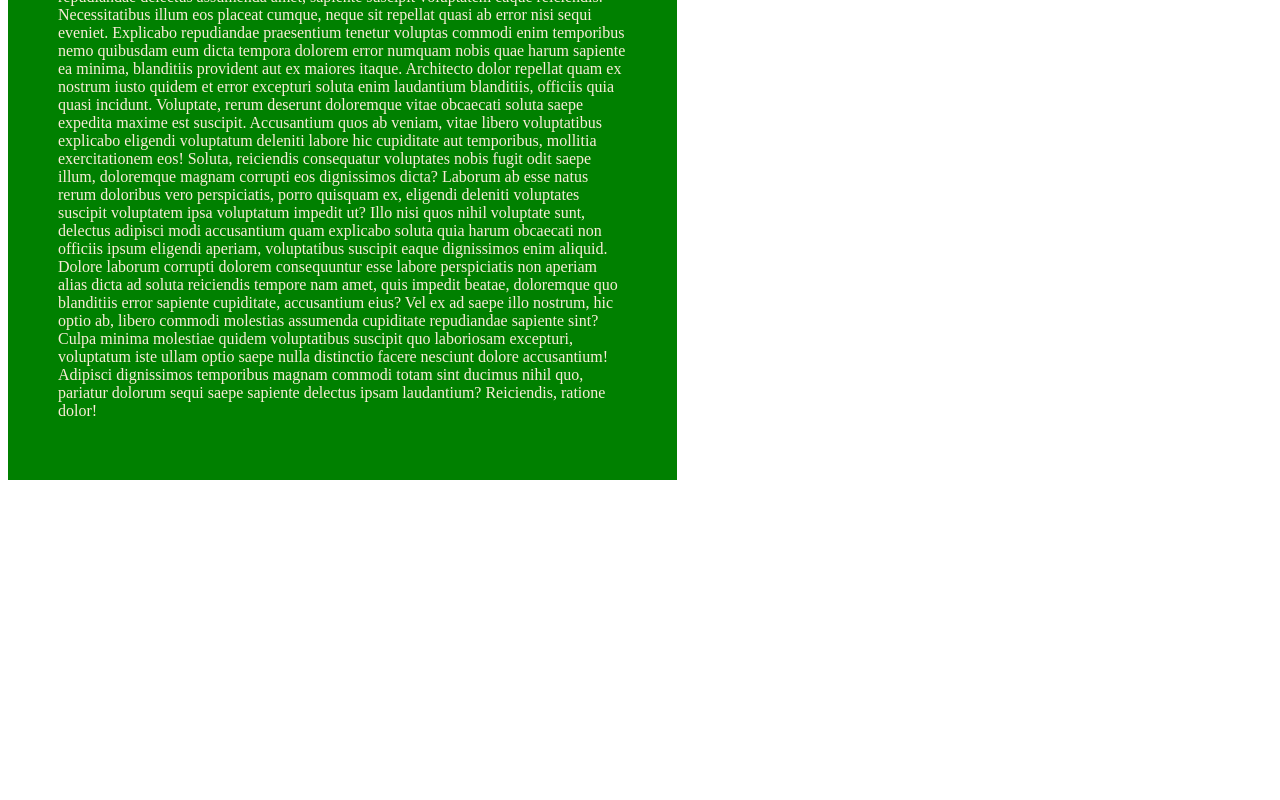
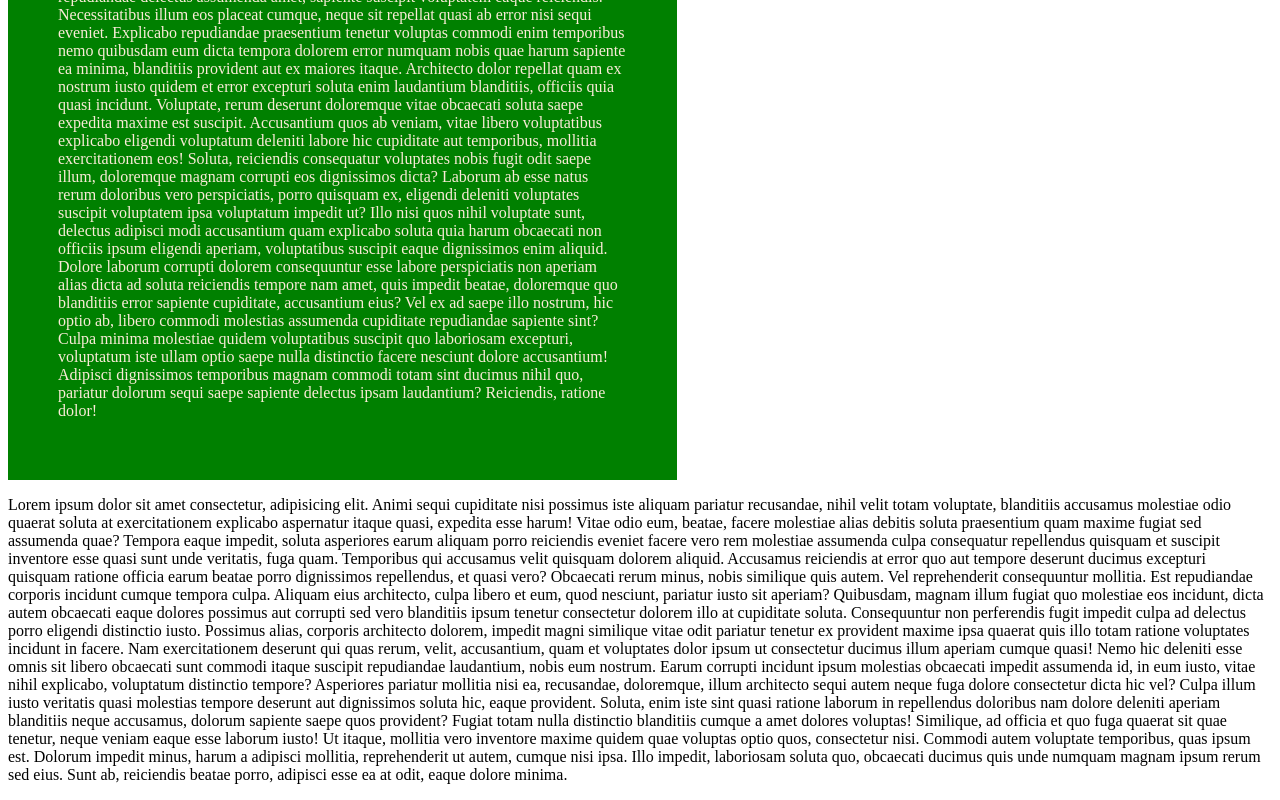
Before and after one commit to MoulhamAlboushi/moulham_juni_2019, a plain HTML site: page index.html in a window 1280 px wide. Shown: the part 509-1309 px from the top of the page. Before the commit the page ends 997 px from the top, so only its background shows below. Drawn offline with Linux system fonts and the light colour scheme.

Commit message:
Update index.html

```diff
--- a/index.html
+++ b/index.html
@@ -65,6 +65,53 @@
       </p>
     </div>
     <main></main>
+    <div class="video">
+      <p>
+        Lorem ipsum dolor sit amet consectetur, adipisicing elit. Animi sequi
+        cupiditate nisi possimus iste aliquam pariatur recusandae, nihil velit
+        totam voluptate, blanditiis accusamus molestiae odio quaerat soluta at
+        exercitationem explicabo aspernatur itaque quasi, expedita esse harum!
+        Vitae odio eum, beatae, facere molestiae alias debitis soluta
+        praesentium quam maxime fugiat sed assumenda quae? Tempora eaque
+        impedit, soluta asperiores earum aliquam porro reiciendis eveniet facere
+        vero rem molestiae assumenda culpa consequatur repellendus quisquam et
+        suscipit inventore esse quasi sunt unde veritatis, fuga quam. Temporibus
+        qui accusamus velit quisquam dolorem aliquid. Accusamus reiciendis at
+        error quo aut tempore deserunt ducimus excepturi quisquam ratione
+        officia earum beatae porro dignissimos repellendus, et quasi vero?
+        Obcaecati rerum minus, nobis similique quis autem. Vel reprehenderit
+        consequuntur mollitia. Est repudiandae corporis incidunt cumque tempora
+        culpa. Aliquam eius architecto, culpa libero et eum, quod nesciunt,
+        pariatur iusto sit aperiam? Quibusdam, magnam illum fugiat quo molestiae
+        eos incidunt, dicta autem obcaecati eaque dolores possimus aut corrupti
+        sed vero blanditiis ipsum tenetur consectetur dolorem illo at cupiditate
+        soluta. Consequuntur non perferendis fugit impedit culpa ad delectus
+        porro eligendi distinctio iusto. Possimus alias, corporis architecto
+        dolorem, impedit magni similique vitae odit pariatur tenetur ex
+        provident maxime ipsa quaerat quis illo totam ratione voluptates
+        incidunt in facere. Nam exercitationem deserunt qui quas rerum, velit,
+        accusantium, quam et voluptates dolor ipsum ut consectetur ducimus illum
+        aperiam cumque quasi! Nemo hic deleniti esse omnis sit libero obcaecati
+        sunt commodi itaque suscipit repudiandae laudantium, nobis eum nostrum.
+        Earum corrupti incidunt ipsum molestias obcaecati impedit assumenda id,
+        in eum iusto, vitae nihil explicabo, voluptatum distinctio tempore?
+        Asperiores pariatur mollitia nisi ea, recusandae, doloremque, illum
+        architecto sequi autem neque fuga dolore consectetur dicta hic vel?
+        Culpa illum iusto veritatis quasi molestias tempore deserunt aut
+        dignissimos soluta hic, eaque provident. Soluta, enim iste sint quasi
+        ratione laborum in repellendus doloribus nam dolore deleniti aperiam
+        blanditiis neque accusamus, dolorum sapiente saepe quos provident?
+        Fugiat totam nulla distinctio blanditiis cumque a amet dolores voluptas!
+        Similique, ad officia et quo fuga quaerat sit quae tenetur, neque veniam
+        eaque esse laborum iusto! Ut itaque, mollitia vero inventore maxime
+        quidem quae voluptas optio quos, consectetur nisi. Commodi autem
+        voluptate temporibus, quas ipsum est. Dolorum impedit minus, harum a
+        adipisci mollitia, reprehenderit ut autem, cumque nisi ipsa. Illo
+        impedit, laboriosam soluta quo, obcaecati ducimus quis unde numquam
+        magnam ipsum rerum sed eius. Sunt ab, reiciendis beatae porro, adipisci
+        esse ea at odit, eaque dolore minima.
+      </p>
+    </div>
     <aside></aside>
     <footer></footer>
   </body>
```
